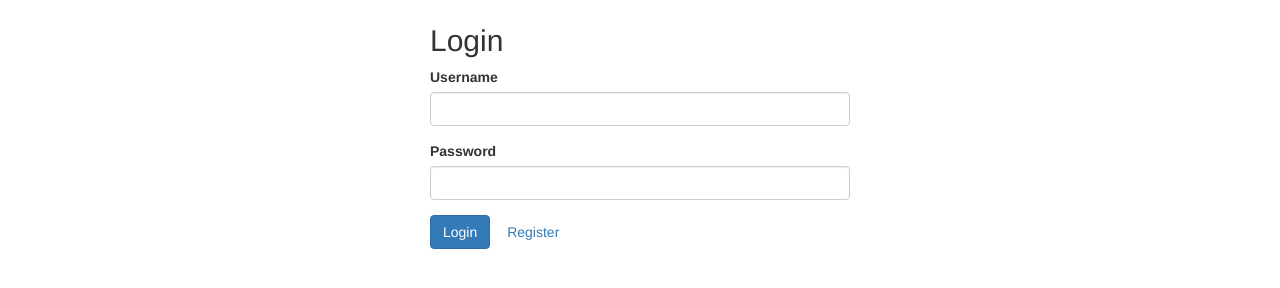
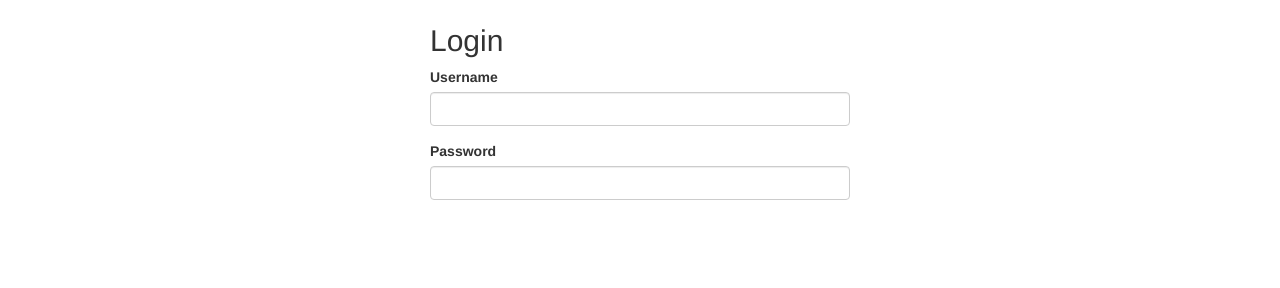
Before and after one commit to mahloo/octankSaas, a website: page app/index.html at #!/login in a window 1280 px wide. Shown: the part 68-356 px from the top of the page. Drawn offline with nearby package versions, Linux system fonts and the light colour scheme; some packages are replaced by stand-ins of ours; files that its build step writes are made by us from their sources; a script that the page names is missing.

Commit message:
removing register for user from login.html

```diff
--- a/app/views/login.html
+++ b/app/views/login.html
@@ -9,12 +9,5 @@
       <label for="password">Password</label>
       <input type="password" name="password" id="password" class="form-control" ng-model="password" required="" />
     </div>
-    <div class="form-actions">
-      <button type="submit" class="btn btn-primary">Login</button>
-      <a href="#!/register" class="btn btn-link">Register</a>
-      <br/>
-      <br/>
-      <div ng-if="error" class="alert alert-danger">{{ error }}</div>
-    </div>
   </form>
 </div>
```
